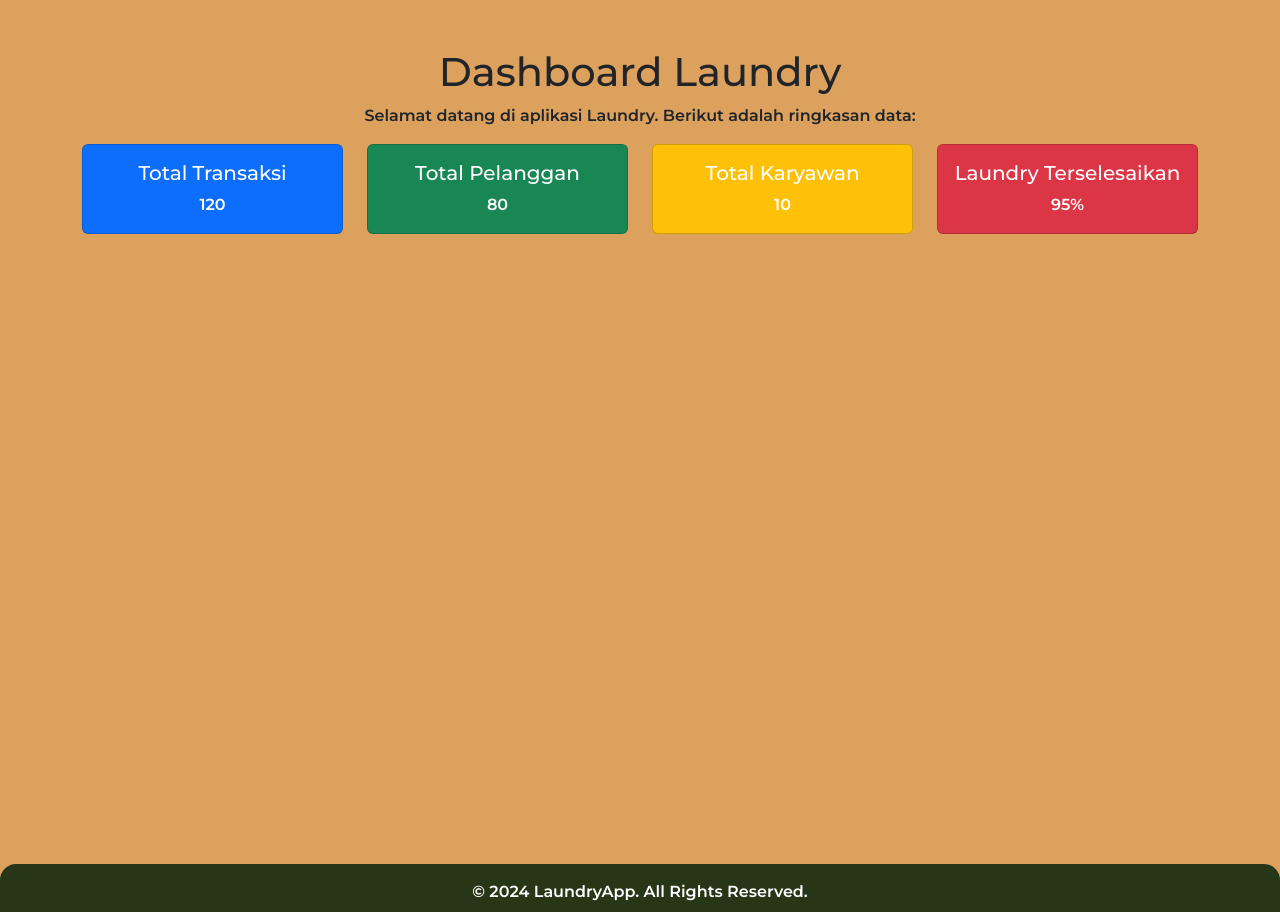
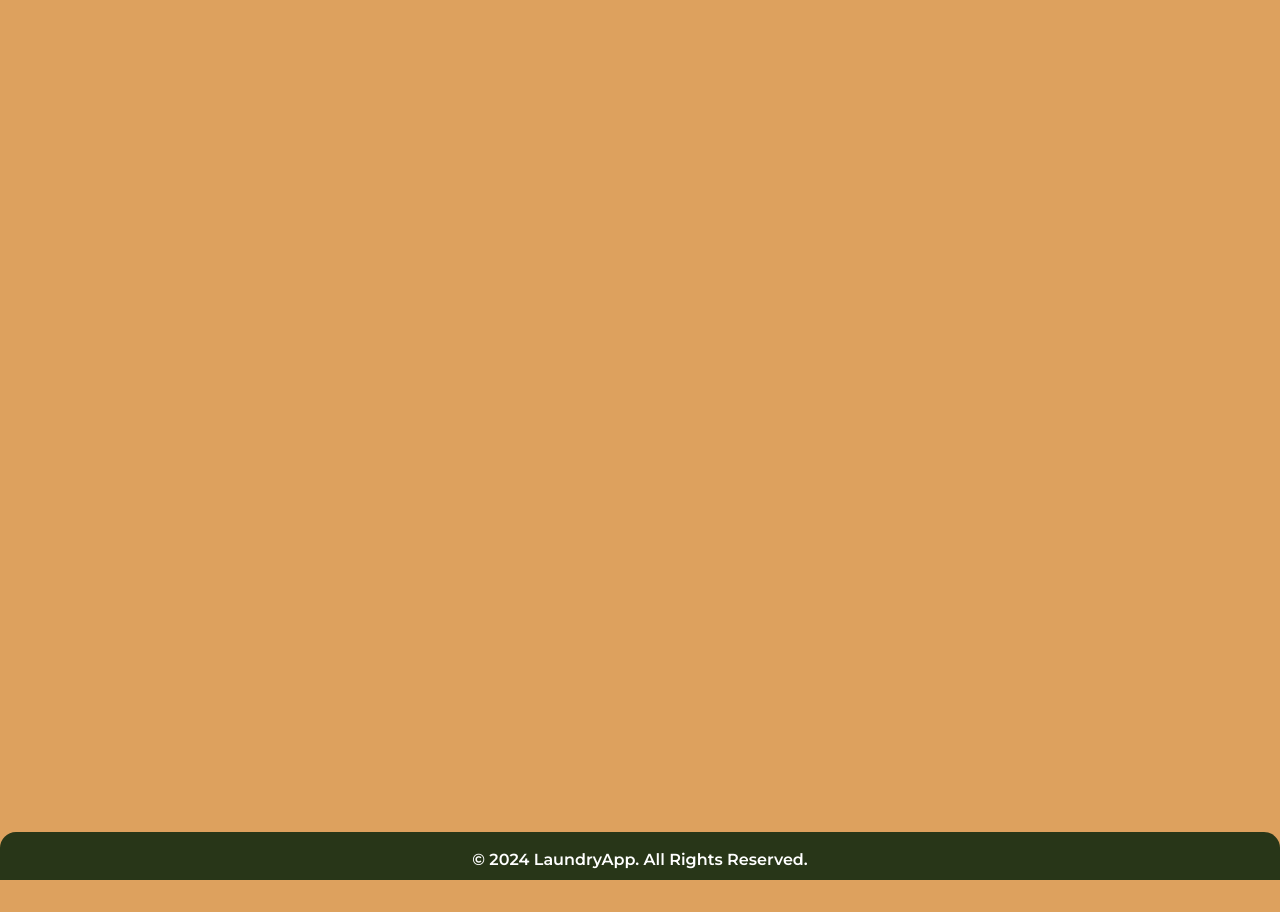
Before and after one commit to Dachenxi/Website-Laundry, a Flask app: page / in a window 1280 px wide. Shown: the part 90-1002 px from the top of the page. After the commit the page ends 970 px from the top, so only its background shows below. Run offline with Flask 3, Linux system fonts and the light colour scheme; some libraries are stand-ins or nearby versions.

Commit message:
refactor: remove unused dashboard HTML elements from index template

```diff
--- a/templates/index.html
+++ b/templates/index.html
@@ -2,43 +2,4 @@
 {% block title %}Home - LaundryApp{% endblock %}
 {% block content %}
 
-<div class="container mt-5">
-    <h1 class="text-center">Dashboard Laundry</h1>
-    <p class="text-center">Selamat datang di aplikasi Laundry. Berikut adalah ringkasan data:</p>
-    <div class="row text-center">
-        <div class="col mb-3">
-            <div class="card bg-primary text-white">
-                <div class="card-body">
-                    <h5 class="card-title">Total Transaksi</h5>
-                    <p class="card-text">120</p>
-                </div>
-            </div>
-        </div>
-        <div class="col mb-3">
-            <div class="card bg-success text-white">
-                <div class="card-body">
-                    <h5 class="card-title">Total Pelanggan</h5>
-                    <p class="card-text">80</p>
-                </div>
-            </div>
-        </div>
-        <div class="col mb-3">
-            <div class="card bg-warning text-white">
-                <div class="card-body">
-                    <h5 class="card-title">Total Karyawan</h5>
-                    <p class="card-text">10</p>
-                </div>
-            </div>
-        </div>
-        <div class="col mb-3">
-            <div class="card bg-danger text-white">
-                <div class="card-body">
-                    <h5 class="card-title">Laundry Terselesaikan</h5>
-                    <p class="card-text">95%</p>
-                </div>
-            </div>
-        </div>
-    </div>
-</div>
-
 {% endblock %}
```
